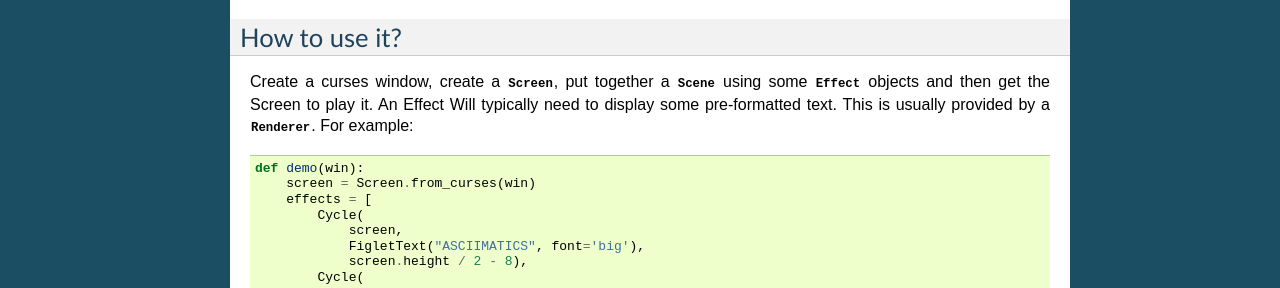
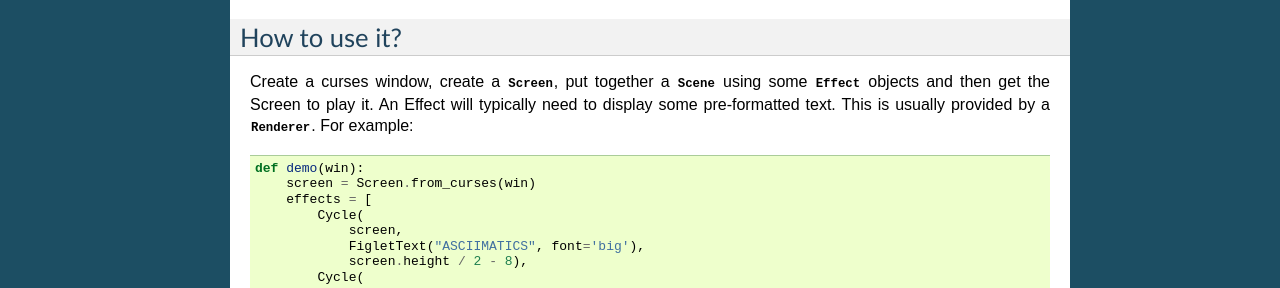
Before and after one commit to peterbrittain/asciimatics, a Sphinx documentation site: the page built from doc/source/intro.rst, in a window 1280 px wide. Shown: the part 423-711 px from the top of the page. Built offline with Sphinx 7.4.7, drawn with Linux system fonts in a browser that asks for light colours.

```diff
--- a/doc/source/intro.rst
+++ b/doc/source/intro.rst
@@ -30,7 +30,7 @@ How to use it?
 
 Create a curses window, create a :py:obj:`.Screen`, put together a :py:obj:`.Scene`
 using some :py:obj:`.Effect` objects and then get the Screen to play it.  An Effect
-Will typically need to display some pre-formatted text.  This is usually
+will typically need to display some pre-formatted text.  This is usually
 provided by a :py:obj:`.Renderer`.  For example:
 
 .. code-block:: python
```
